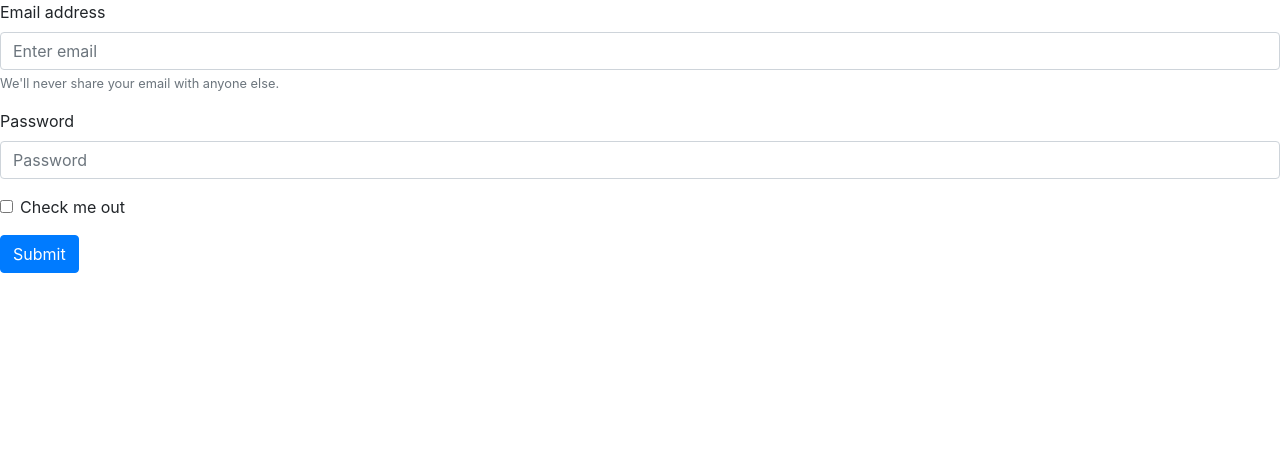
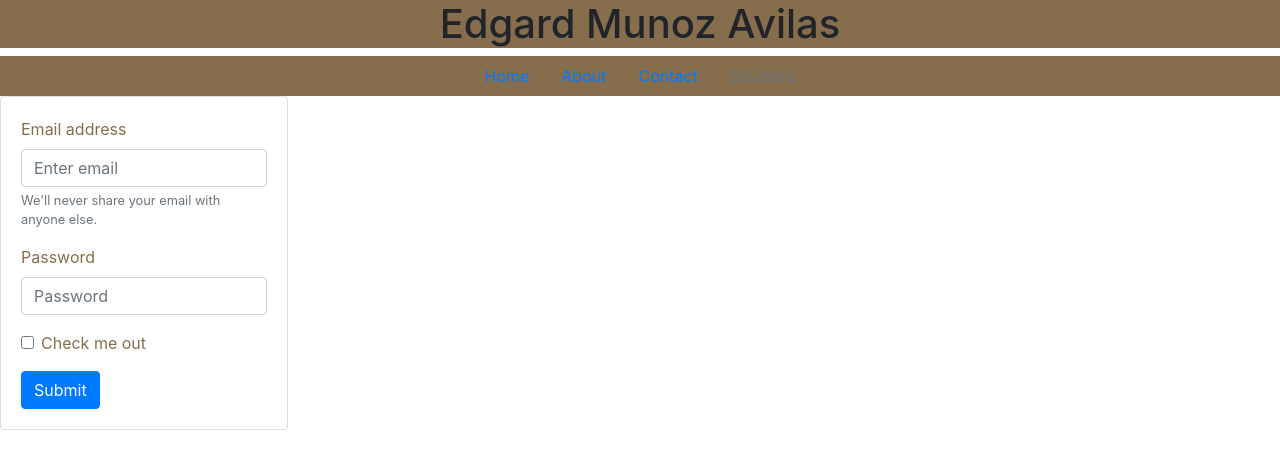
Before and after one commit to EdgardMAv/Edgard-Munoz, a plain HTML site: page portfolio.html in a window 1280 px wide. Drawn offline with nearby package versions, Linux system fonts and the light colour scheme.

Commit message:
homework

```diff
--- a/portfoli.css
+++ b/portfoli.css
@@ -1,8 +1,11 @@
-body{
-    background-color: black;
-    color: #866d4b;
+h1{
+    text-align: center;
+    background-color: #866d4b;
 }
 form{
     color: #866d4b;
-    background-color: black
+
 }
+nav{
+    background-color: #866d4b;
+}
--- a/portfolio.html
+++ b/portfolio.html
@@ -5,10 +5,36 @@
     <meta name="viewport" content="width=device-width, initial-scale=1.0">
     <meta http-equiv="X-UA-Compatible" content="ie=edge">
     <title>Document</title>
+    <!--Links-->
+    <link rel="stylesheet" href="portfoli.css">
     <link rel="stylesheet" href="https://stackpath.bootstrapcdn.com/bootstrap/4.3.1/css/bootstrap.min.css" integrity="sha384-ggOyR0iXCbMQv3Xipma34MD+dH/1fQ784/j6cY/iJTQUOhcWr7x9JvoRxT2MZw1T" crossorigin="anonymous">
-    <link rel="stylsheet" href="portfoli.css">
 </head>
+<!--header-->
+<header>
+  <h1>Edgard Munoz Avilas</h1>
+
+
+</header>
+    <!--Nav-->
+        <nav>
+        <ul class="nav justify-content-center">
+                <li class="nav-item">
+                  <a class="nav-link active" href="#">Home</a>
+                </li>
+                <li class="nav-item">
+                  <a class="nav-link" href="#">About</a>
+                </li>
+                <li class="nav-item">
+                  <a class="nav-link" href="#">Contact</a>
+                </li>
+                <li class="nav-item">
+                  <a class="nav-link disabled" href="#" tabindex="-1" aria-disabled="true">Disabled</a>
+                </li>
+              </ul>
+            </nav>
 <body>
+    <div class="card" style="width: 18rem;">
+        <div class="card-body">
         <form>
                 <div class="form-group">
                   <label for="exampleInputEmail1">Email address</label>
@@ -25,6 +51,8 @@
                 </div>
                 <button type="submit" class="btn btn-primary">Submit</button>
             </form>
+        </div>
+        </div>
 
 </body>
 </html>
```
Also changed, not shown: Index.html (+4 -6 lines), contact.html (+18 -0 lines).
